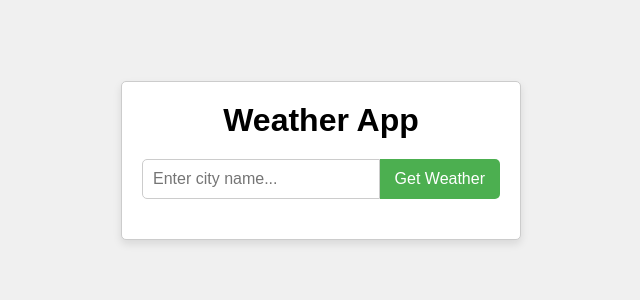
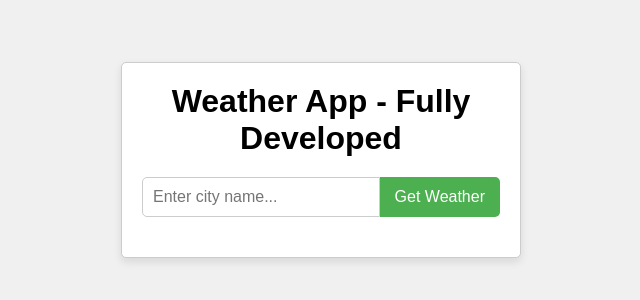
Before and after one commit to mihir-pandhe/Weather-App-Using-Javascript-, a plain HTML site: page index.html in a window 1280 px wide. Shown: the part 240-540 px from the top of the page, without its empty margins (319-959 px from the left). Drawn offline with Linux system fonts and the light colour scheme.

Commit message:
Html Changed

```diff
--- a/index.html
+++ b/index.html
@@ -4,13 +4,13 @@
 <head>
     <meta charset="UTF-8">
     <meta name="viewport" content="width=device-width, initial-scale=1.0">
-    <title>Weather App</title>
+    <title>Weather App - Fully Developed</title>
     <link rel="stylesheet" href="styles.css">
 </head>
 
 <body>
     <div class="container">
-        <h1>Weather App</h1>
+        <h1>Weather App - Fully Developed</h1>
         <form id="weatherForm">
             <input type="text" id="cityInput" placeholder="Enter city name...">
             <button type="submit">Get Weather</button>
```
